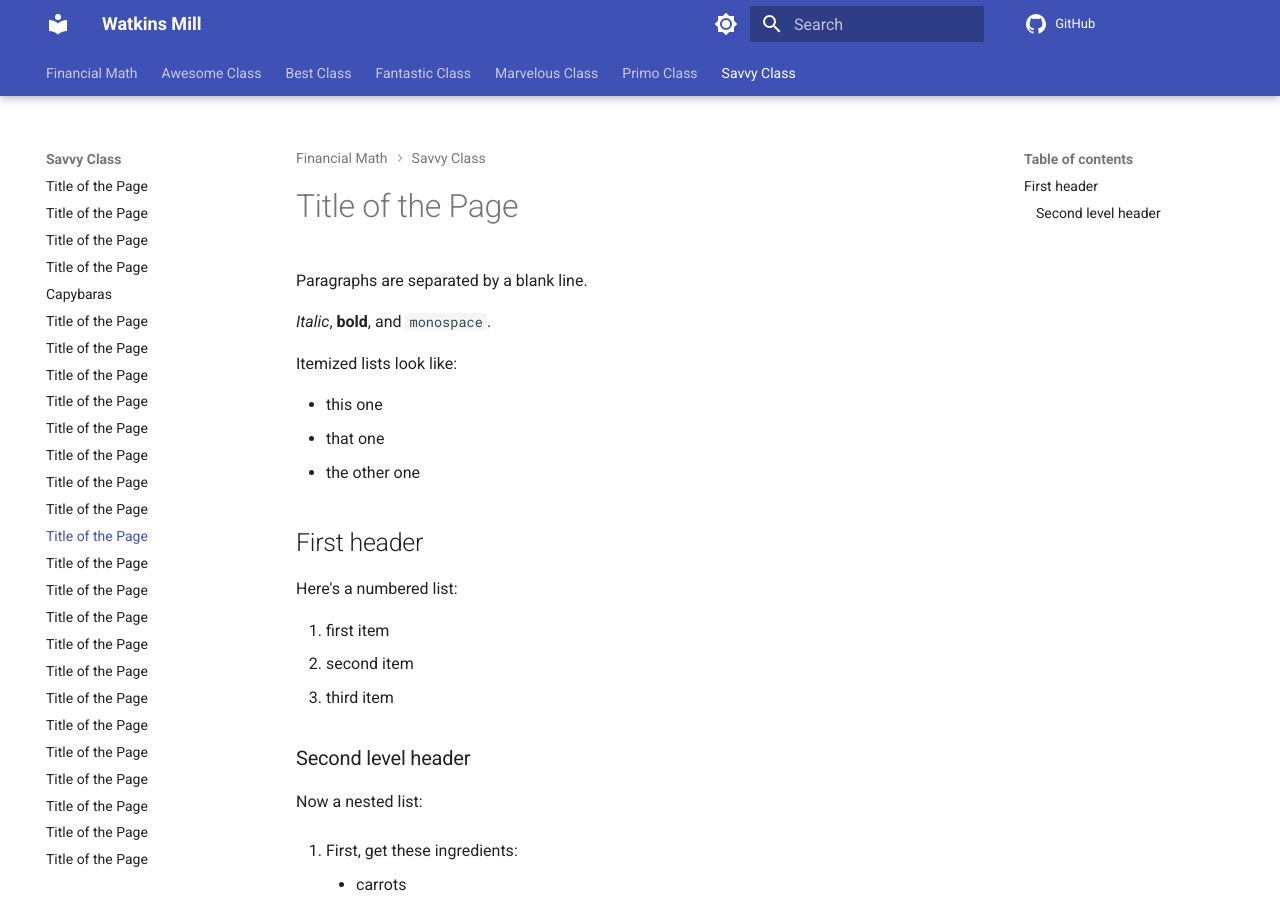
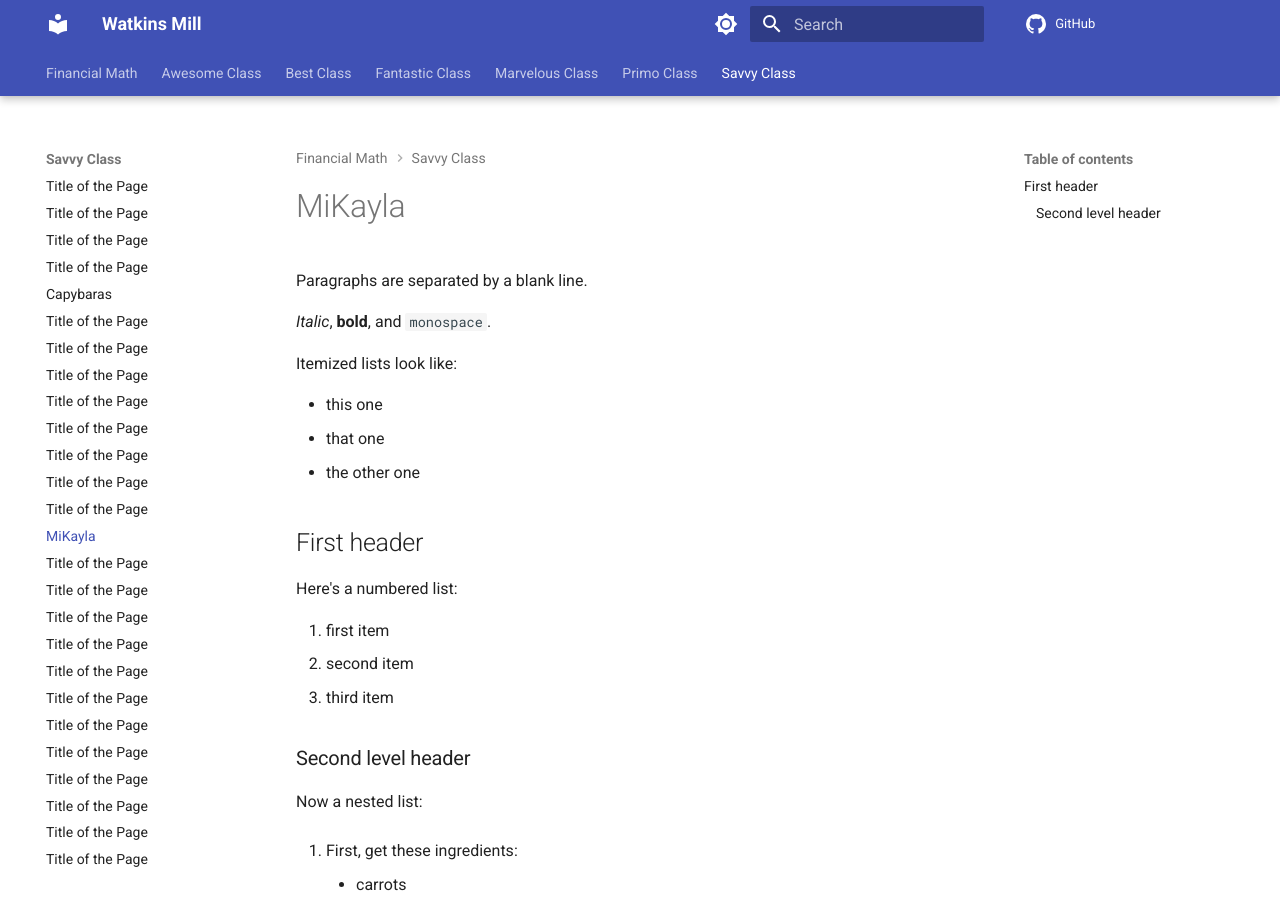
Before and after one commit to drjmarino/website, an MkDocs documentation site: the page built from docs/savvy/human14.md, in a window 1280 px wide and 900 px high. Built offline with MkDocs 1.6.1 and Material for MkDocs 9.7.7, drawn with Linux system fonts in a browser that asks for light colours; comment, search, counter and statistics services are not loaded.

Commit message:
Update human14.md

```diff
--- a/docs/savvy/human14.md
+++ b/docs/savvy/human14.md
@@ -1,4 +1,4 @@
-# Title of the Page
+#MiKayla
 
 Paragraphs are separated by a blank line.
 
```
